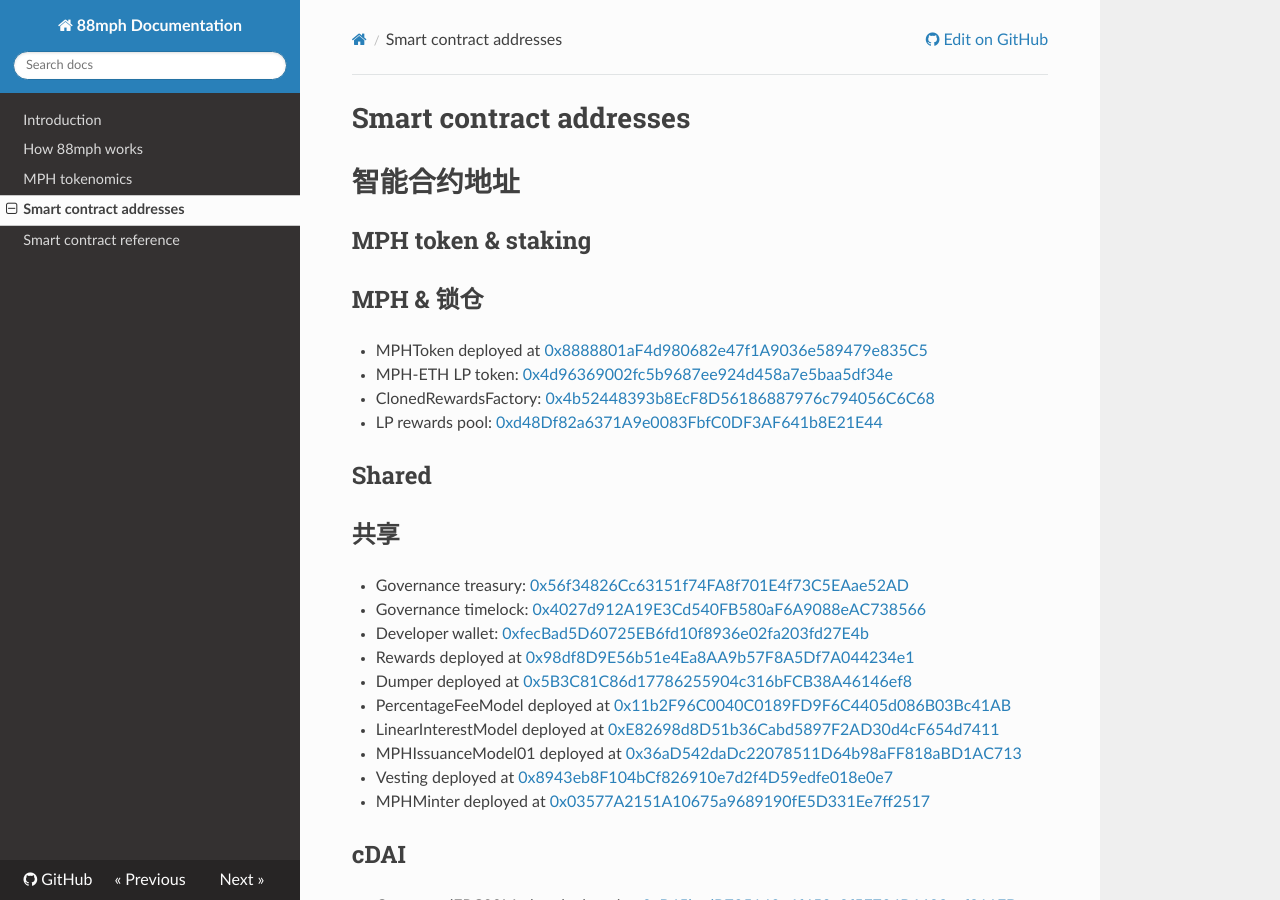
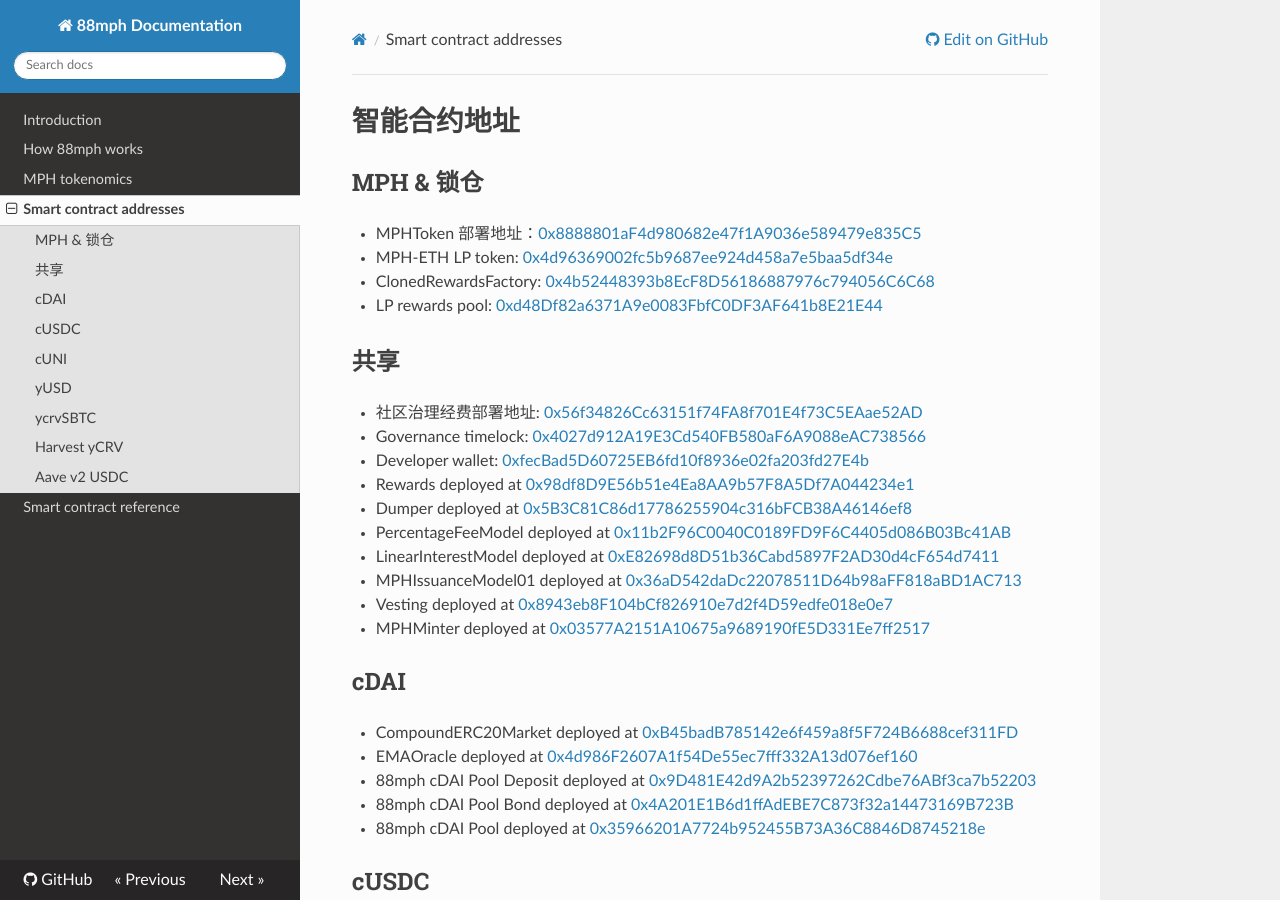
Before and after one commit to 88mphapp/docs, an MkDocs documentation site: the page built from docs/addresses.md, in a window 1280 px wide and 900 px high. Built offline with MkDocs 1.6.1, drawn with Linux system fonts in a browser that asks for light colours; nearby versions of some CDN libraries.

Commit message:
Update addresses.md

```diff
--- a/docs/addresses.md
+++ b/docs/addresses.md
@@ -1,15 +1,15 @@
-# Smart contract addresses
 # 智能合约地址
-## MPH token & staking
+
 ## MPH & 锁仓
-- MPHToken deployed at [0x8888801aF4d980682e47f1A9036e589479e835C5](https://etherscan.io/address/0x8888801aF4d980682e47f1A9036e589479e835C5)
+
+- MPHToken 部署地址：[0x8888801aF4d980682e47f1A9036e589479e835C5](https://etherscan.io/address/0x8888801aF4d980682e47f1A9036e589479e835C5)
 - MPH-ETH LP token: [0x4d96369002fc5b9687ee924d458a7e5baa5df34e](https://etherscan.io/address/0x4d96369002fc5b9687ee924d458a7e5baa5df34e)
 - ClonedRewardsFactory: [0x4b52448393b8EcF8D56186887976c794056C6C68](https://etherscan.io/address/0x4b52448393b8EcF8D56186887976c794056C6C68)
 - LP rewards pool: [0xd48Df82a6371A9e0083FbfC0DF3AF641b8E21E44](https://etherscan.io/address/0xd48Df82a6371A9e0083FbfC0DF3AF641b8E21E44)
 
-## Shared
 ## 共享
-- Governance treasury: [0x56f34826Cc63151f74FA8f701E4f73C5EAae52AD](https://etherscan.io/address/0x56f34826Cc63151f74FA8f701E4f73C5EAae52AD)
+
+- 社区治理经费部署地址: [0x56f34826Cc63151f74FA8f701E4f73C5EAae52AD](https://etherscan.io/address/0x56f34826Cc63151f74FA8f701E4f73C5EAae52AD)
 - Governance timelock: [0x4027d912A19E3Cd540FB580aF6A9088eAC738566](https://etherscan.io/address/0x4027d912A19E3Cd540FB580aF6A9088eAC738566)
 - Developer wallet: [0xfecBad5D60725EB6fd10f8936e02fa203fd27E4b](https://etherscan.io/address/0xfecBad5D60725EB6fd10f8936e02fa203fd27E4b)
 - Rewards deployed at [0x98df8D9E56b51e4Ea8AA9b57F8A5Df7A044234e1](https://etherscan.io/address/0x98df8D9E56b51e4Ea8AA9b57F8A5Df7A044234e1)
```
